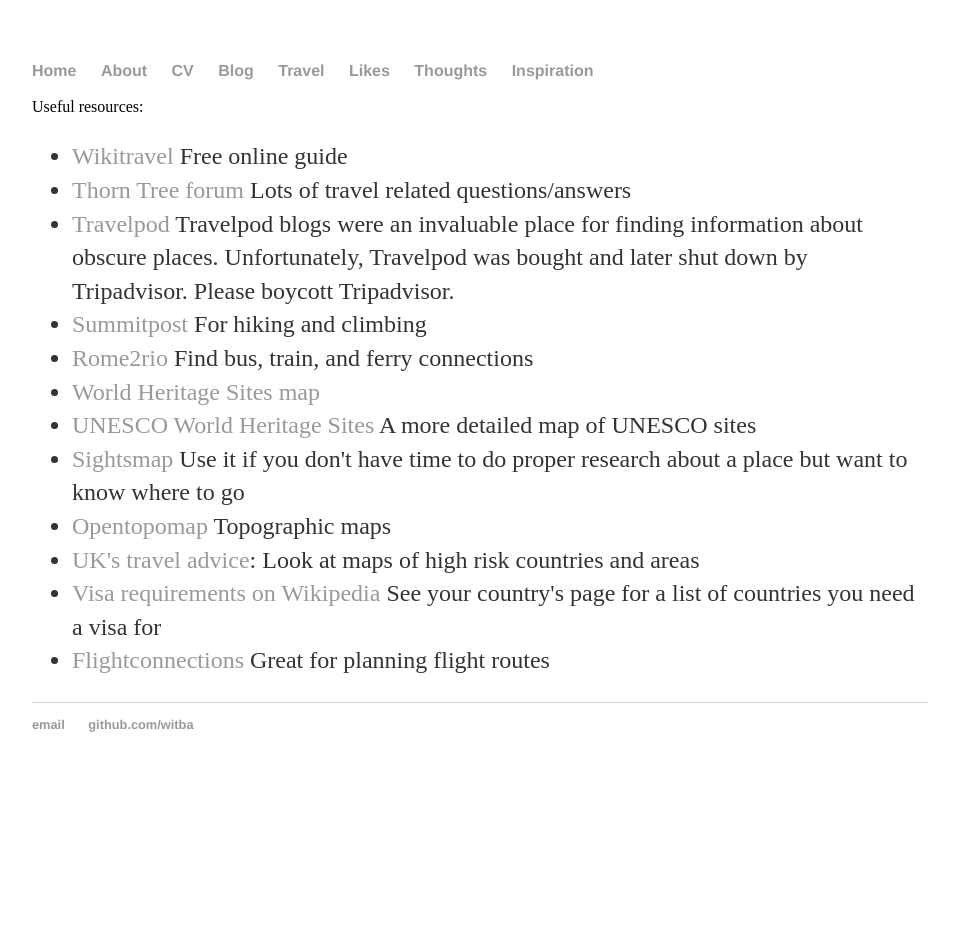
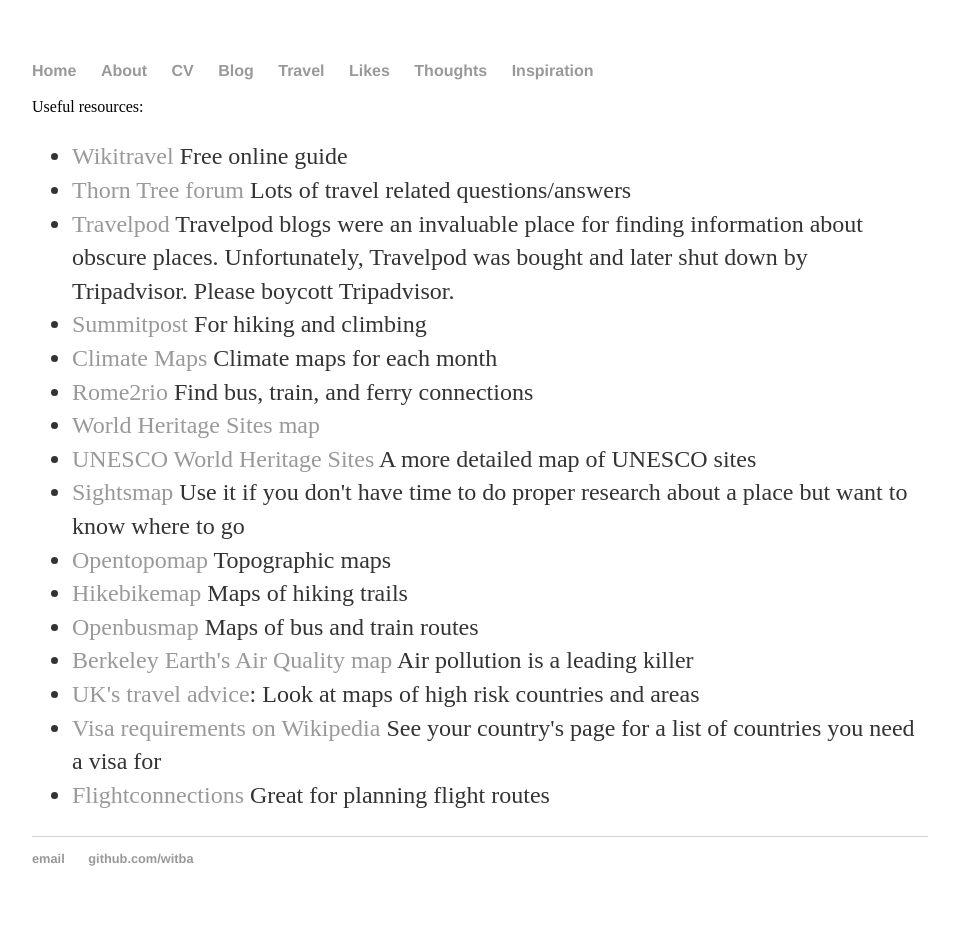
Before and after one commit to witba/witba.github.io, a Jekyll site: the page built from travel/resources.html, in a window 1280 px wide. Shown: the whole page, without its empty margins (160-1119 px from the left). Built offline with Jekyll 4.4.1, drawn with Linux system fonts in a browser that asks for light colours; before the commit the page ends 900 px from its top, so only the background shows below that.

Commit message:
Update resources.html

```diff
--- a/travel/resources.html
+++ b/travel/resources.html
@@ -9,12 +9,16 @@
 <li><a href="https://wikitravel.org/en/Main_Page">Wikitravel</a> Free online guide
 <li><a href="https://www.lonelyplanet.com/thorntree/welcome">Thorn Tree forum</a> Lots of travel related questions/answers
 <li><a href="http://travelpod.com">Travelpod</a> Travelpod blogs were an invaluable place for finding information about obscure places. Unfortunately, Travelpod was bought and later shut down by Tripadvisor. Please boycott Tripadvisor.
-<li><a href="https://www.summitpost.org/">Summitpost</a> For hiking and climbing
+<li><a href="https://www.summitpost.org">Summitpost</a> For hiking and climbing
+<li><a href="http://climatemaps.romgens.com/">Climate Maps</a> Climate maps for each month
 <li><a href="https://www.rome2rio.com/">Rome2rio</a> Find bus, train, and ferry connections
 <li><a href="https://www.worldheritagesite.org/map">World Heritage Sites map</a>
 <li><a href="http://whc.unesco.org/en/list">UNESCO World Heritage Sites</a> A more detailed map of UNESCO sites
 <li><a href="http://www.sightsmap.com/">Sightsmap</a> Use it if you don't have time to do proper research about a place but want to know where to go
 <li><a href="https://opentopomap.org">Opentopomap</a> Topographic maps
+<li><a href="http://hikebikemap.org">Hikebikemap</a> Maps of hiking trails
+<li><a href="https://www.öpnvkarte.de">Openbusmap</a> Maps of bus and train routes
+<li><a href="http://berkeleyearth.org/air-quality-real-time-map/">Berkeley Earth's Air Quality map</a> Air pollution is a leading killer
 <li><a href="https://www.gov.uk/foreign-travel-advice">UK's travel advice</a>: Look at maps of high risk countries and areas
 <li><a href="https://en.wikipedia.org/wiki/Visa_requirements_for_Polish_citizens">Visa requirements on Wikipedia</a> See your country's page for a list of countries you need a visa for
 <li><a href="https://www.flightconnections.com">Flightconnections</a> Great for planning flight routes
```
